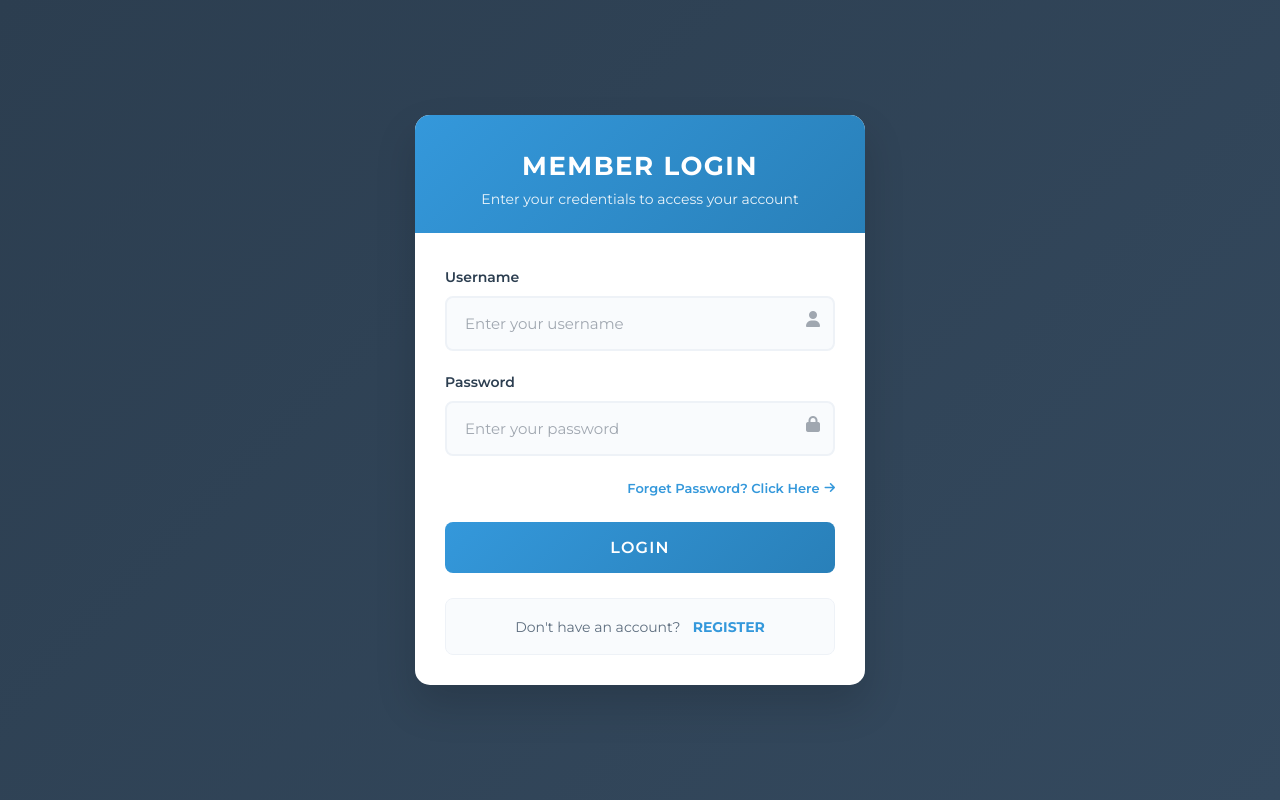
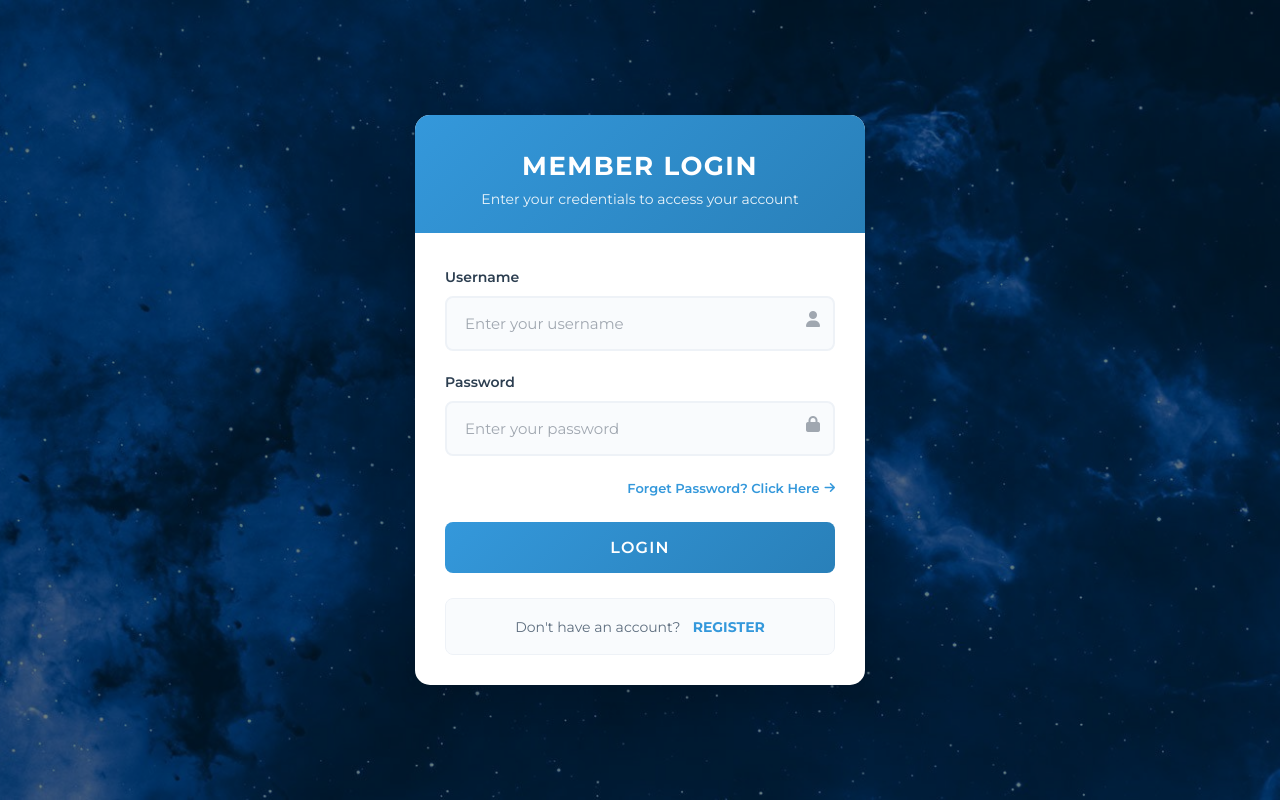
Before and after one commit to Ilya142001/Project, a PHP site: page / in a window 1280 px wide. Run offline with PHP 8.4, Linux system fonts and the light colour scheme.

Commit message:
обнова

```diff
--- a/index.php
+++ b/index.php
@@ -23,12 +23,26 @@ if (isset($_SESSION['user_id'])) {
         }
 
         body {
-            background: linear-gradient(135deg, #2c3e50 0%, #34495e 100%);
+    background: url('/uploads/fon/FON.jpg') no-repeat center center fixed;
+    background-size: cover;
     display: flex;
     justify-content: center;
     align-items: center;
     min-height: 100vh;
     padding: 20px;
+    position: relative;
+}
+
+/* Добавьте затемнение для лучшей читаемости */
+body::before {
+    content: '';
+    position: absolute;
+    top: 0;
+    left: 0;
+    right: 0;
+    bottom: 0;
+    background: rgba(0, 0, 0, 0.5); /* Затемнение поверх изображения */
+    z-index: -1;
 }
 
         .container {
```
Also changed, not shown: uploads/fon/FON.jpg (added). Lines whose indentation alone changed are shown as unchanged.
